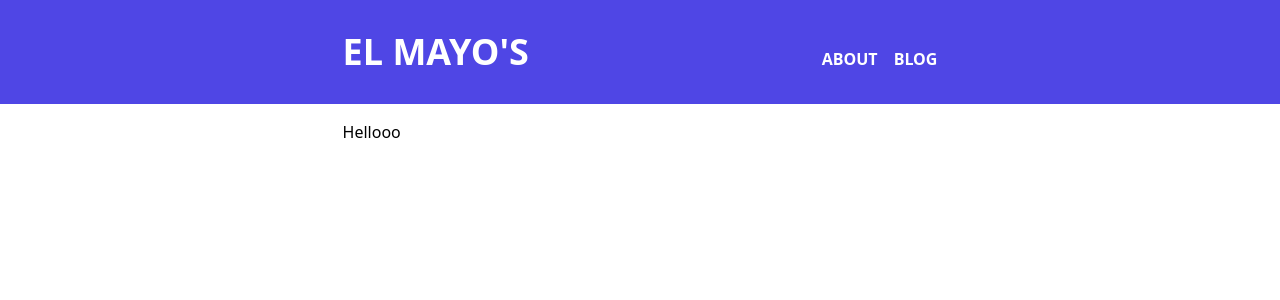
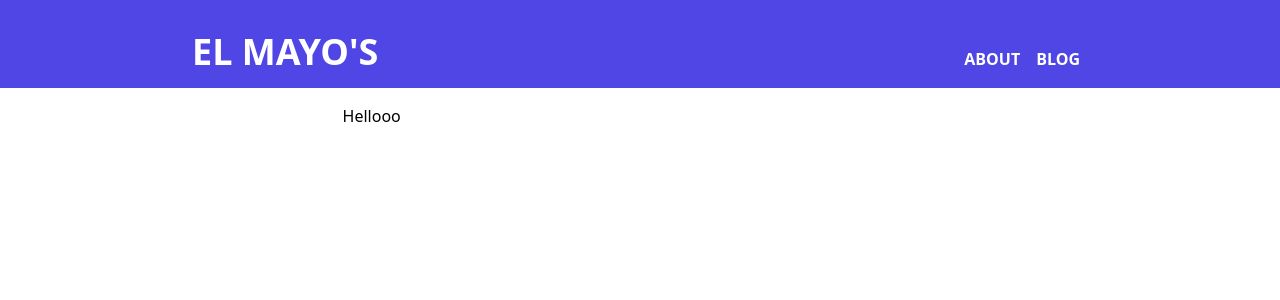
Before and after one commit to mic-meier/elmayo, a Next.js app: page / in a window 1280 px wide. Shown: the top 300 px of the page. Built offline with nearby package versions, Linux system fonts and the light colour scheme; what @tailwindcss/typography would draw is missing.

Commit message:
style: Fiddle with header styles

```diff
--- a/components/Header.tsx
+++ b/components/Header.tsx
@@ -5,11 +5,15 @@ import NavLink from './NavLink';
 
 export default function Header() {
   return (
-    <header className="py-6 bg-indigo-600">
-      <nav className="max-w-prose mx-auto flex items-baseline justify-between">
-        <Link href="/">
-          <a className="pr-2 py-2 text-4xl font-bold text-white">{SITE_NAME}</a>
-        </Link>
+    <header className="pt-6 pb-2 bg-indigo-600">
+      <nav className="max-w-4xl mx-auto flex items-baseline justify-between">
+        <div className="pr-2 py-2 text-4xl">
+          <Link href="/">
+            <a className=" font-bold text-white border-b-2 border-indigo-600 hover:border-white transition duration-300">
+              {SITE_NAME}
+            </a>
+          </Link>
+        </div>
         <div>
           <ul className="flex">
             <NavLink linkTo="about" />
--- a/components/NavLink.tsx
+++ b/components/NavLink.tsx
@@ -6,9 +6,11 @@ type Props = {
 
 export default function NavLink({ linkTo }: Props) {
   return (
-    <li className="uppercase text-white font-semibold">
+    <li className="uppercase px-2 py2 text-white font-semibold">
       <Link href={`/${linkTo}`}>
-        <a className="pl-4 py-2">{linkTo}</a>
+        <a className="border-b-2 border-indigo-600 hover:border-white transition duration-300">
+          {linkTo}
+        </a>
       </Link>
     </li>
   );
--- a/pages/blog.tsx
+++ b/pages/blog.tsx
@@ -12,7 +12,7 @@ type Props = {
 export default function BlogList({ posts }: Props) {
   return (
     <Layout title={`${SITE_NAME} | BLOG`}>
-      <h1 className="text-6xl font-bold mt-12 mb-12 text-gray-900">
+      <h1 className="text-6xl font-bold mt-12 mb-12 text-gray-800">
         Blog Posts
       </h1>
       <div className="space-y-12">
```
